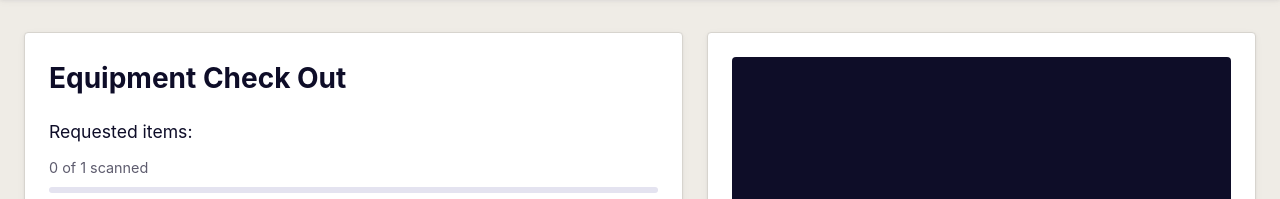
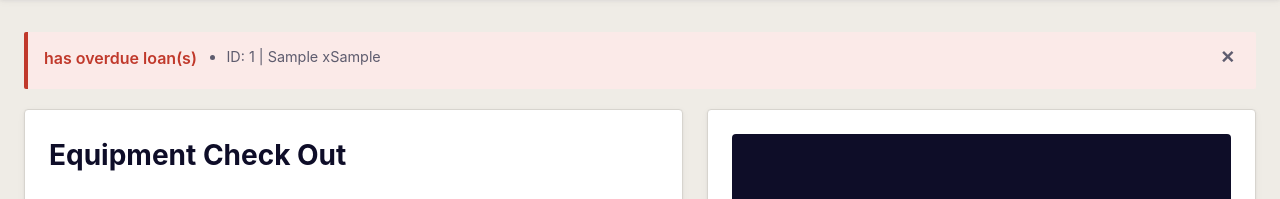
Before and after one commit to rachell-aristo/KGV_AV_Booking_System, a Flask app: template app/main/templates/admin/check_out.html in a window 1280 px wide. Shown: the part 54-253 px from the top of the page. Run offline with Flask 3, Linux system fonts and the light colour scheme; the template is opened without the code that fills it: most values are stand-ins (such as "Sample title", 1, 10 or a date in 2020); parts of the project's set-up code (start-up, migrations or seed data) failed here and were passed over.

Commit message:
Added overdue loans notice on check out + made a reusable notification banner

```diff
--- a/app/main/static/css/style.css
+++ b/app/main/static/css/style.css
@@ -1107,3 +1107,71 @@ tr.scanned td:first-child {
     grid-template-columns: 1fr;
   }
 }
+
+/* ---------------------------- Banners ---------------------------- */
+
+.banner {
+  display: flex;
+  align-items: flex-start;
+  gap: 0.75rem;
+  margin-bottom: 1.25rem;
+  padding: 0.85rem 1rem;
+  background: var(--navy-50);
+  border-left: 4px solid var(--navy-600);
+  border-radius: var(--radius-sm);
+  color: var(--ink);
+}
+
+.banner-body {
+  flex: 1;
+  min-width: 0;
+}
+
+.banner-title {
+  margin: 0 0 0.35rem;
+  font-weight: 600;
+}
+
+.banner-list {
+  margin: 0;
+  padding-left: 1.1rem;
+  font-size: 0.9rem;
+  color: var(--ink-soft);
+}
+
+.banner-danger {
+  background: var(--danger-bg);
+  border-left-color: var(--danger);
+}
+
+.banner-danger .banner-title {
+  color: var(--danger);
+}
+
+.banner-warning {
+  background: var(--gold-50);
+  border-left-color: var(--gold-500);
+}
+
+.banner-success {
+  background: var(--success-bg);
+  border-left-color: var(--success);
+}
+
+.banner .banner-close {
+  flex: none;
+  padding: 0 0.35rem;
+  background: none;
+  border: none;
+  box-shadow: none;
+  color: var(--ink-soft);
+  font-size: 1.4rem;
+  line-height: 1;
+  cursor: pointer;
+}
+
+.banner .banner-close:hover,
+.banner .banner-close:focus-visible {
+  background: none;
+  color: var(--ink);
+}
--- a/app/main/templates/admin/check_out.html
+++ b/app/main/templates/admin/check_out.html
@@ -1,7 +1,21 @@
 {% extends "base.html" %}
 {% block title %}Equipment Check Out{% endblock %}
 {% block content %}
+{% from "components/banner.html" import banner %}
     <div id="data-store" data-loan-items='{{ items | tojson }}'></div>
+    {% if booking_counts %}
+        {% call banner (title = user_name ~ " has overdue loan(s)", kind = "danger") %}
+            <ul class="banner-list">
+                {% for overdue_loan_id, items in booking_counts.items() %}
+                    <li>ID: {{overdue_loan_id}} |
+                    {% for type_id, quantity in items.items() %}
+                        {{ equip_type_lookup[type_id] }} x{{ quantity }}{% if not loop.last %}, {% endif %}
+                    {% endfor %}
+                     </li>
+                {% endfor %}
+            </ul>
+        {% endcall %}
+    {% endif %}
     <div class="checkout-layout" >
         <div class="card checkout-items" id = "item-list" data-booking-id = "{{booking_id}}">
             <h1>Equipment Check Out</h1>
@@ -127,11 +141,7 @@
                 confirmButton.disabled = false;
                 confirmButton.textContent = "Confirm check out"
             });
-
         })
-
-
-
     </script>
 
 {% endblock %}
--- a/app/main/templates/base.html
+++ b/app/main/templates/base.html
@@ -22,4 +22,15 @@
          {% block content %}{% endblock %}
       </main>
    </body>
+   <script>
+      banner_close = document.querySelectorAll(".banner-close")
+      banner_close.forEach(close_button => {
+         const banner = close_button.closest(".banner")
+         banner.addEventListener("click",()=>{
+            banner.remove()
+         })
+
+      })
+
+   </script>
 </html>
--- /dev/null
+++ b/app/main/templates/components/banner.html
@@ -0,0 +1,10 @@
+{% macro banner(kind="info", title="") %}
+    <div class = "banner banner-{{kind}}">
+        <p class = "banner-title">{{title}}</p>
+        <div class = "banner-body">
+            {{ caller() }}
+        </div>
+        <button type="button" class = "banner-close" data-dismiss-banner  aria-label="Dismiss">×</button>
+    </div>
+
+{% endmacro %}
```
Also changed, not shown: app/main/admin/admin_home.py (+11 -4 lines).
